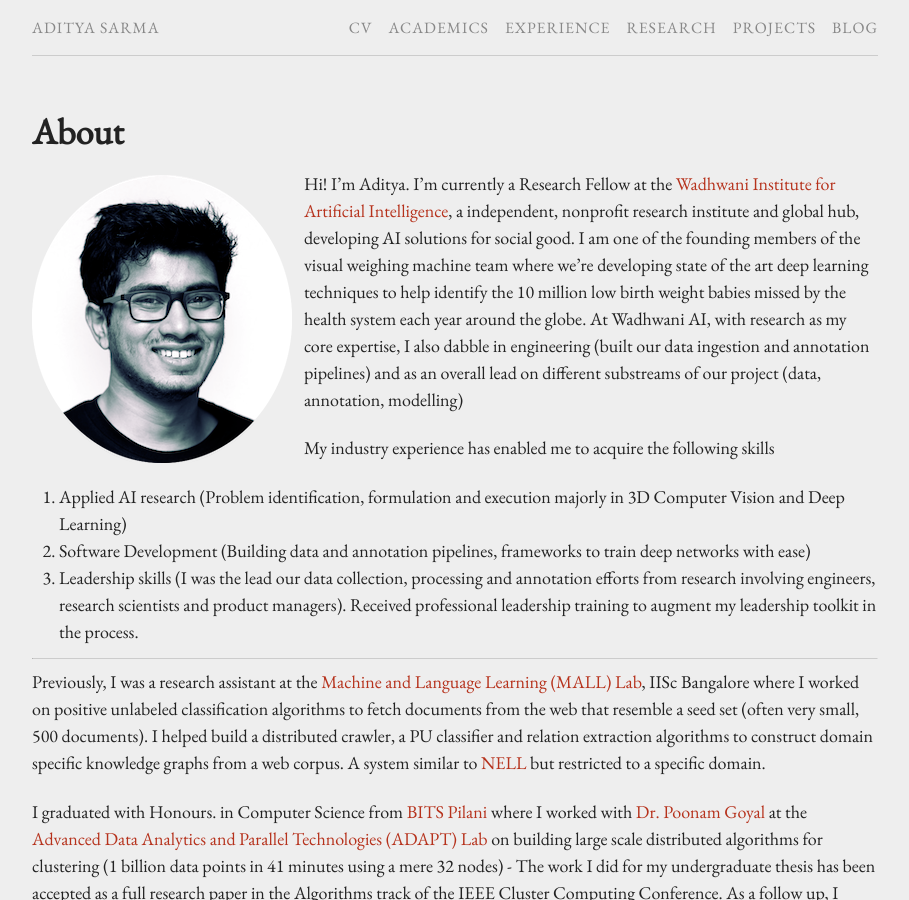
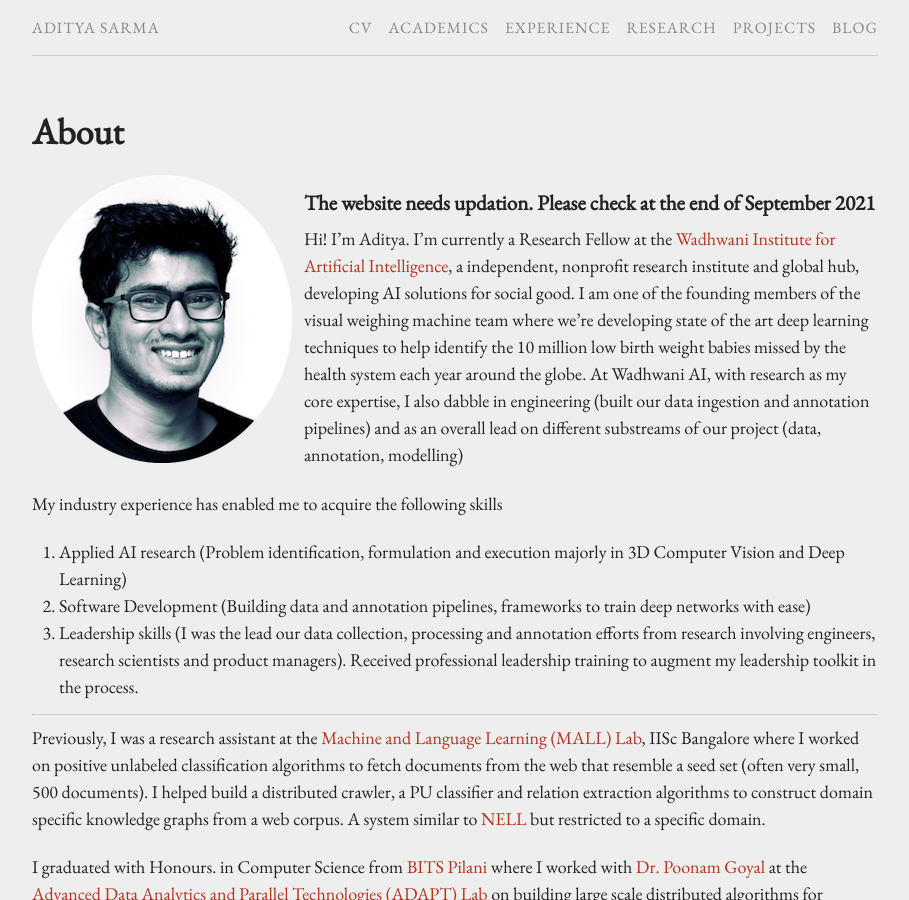
Before and after one commit to sanchit-ahuja/sanchit-ahuja.github.io, a Jekyll site: the page built from index.md, in a window 1280 px wide and 900 px high. Shown: the whole window, without its empty margins (185-1094 px from the left). Built offline with Jekyll 4.4.1, drawn with Linux system fonts in a browser that asks for light colours.

Commit message:
Update index.md

```diff
--- a/index.md
+++ b/index.md
@@ -5,6 +5,8 @@ permalink: /
 ---
 
 {% include image.html url="images/photo.png" caption="" max_width="300px" align="left" %}
+
+### The website needs updation. Please check at the end of September 2021
 
 Hi! I'm Aditya. I'm currently a Research Fellow at the [Wadhwani Institute for Artificial Intelligence](https://wadhwaniai.org){:target="_blank"}, a independent, nonprofit research institute and global hub, developing AI solutions for social good. I am one of the founding members of the visual weighing machine team where we're developing state of the art deep learning techniques to help identify the 10 million low birth weight babies missed by the health system each year around the globe. At Wadhwani AI, with research as my core expertise, I also dabble in engineering (built our data ingestion and annotation pipelines) and as an overall lead on different substreams of our project (data, annotation, modelling)
 
```
